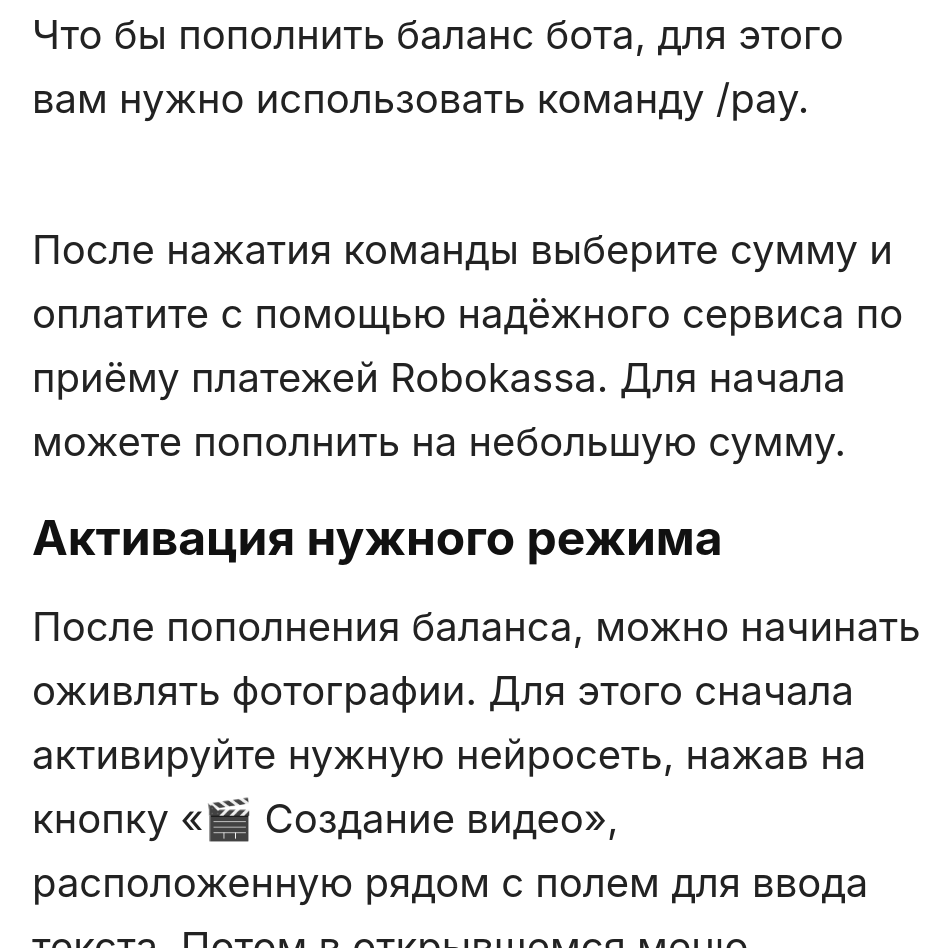
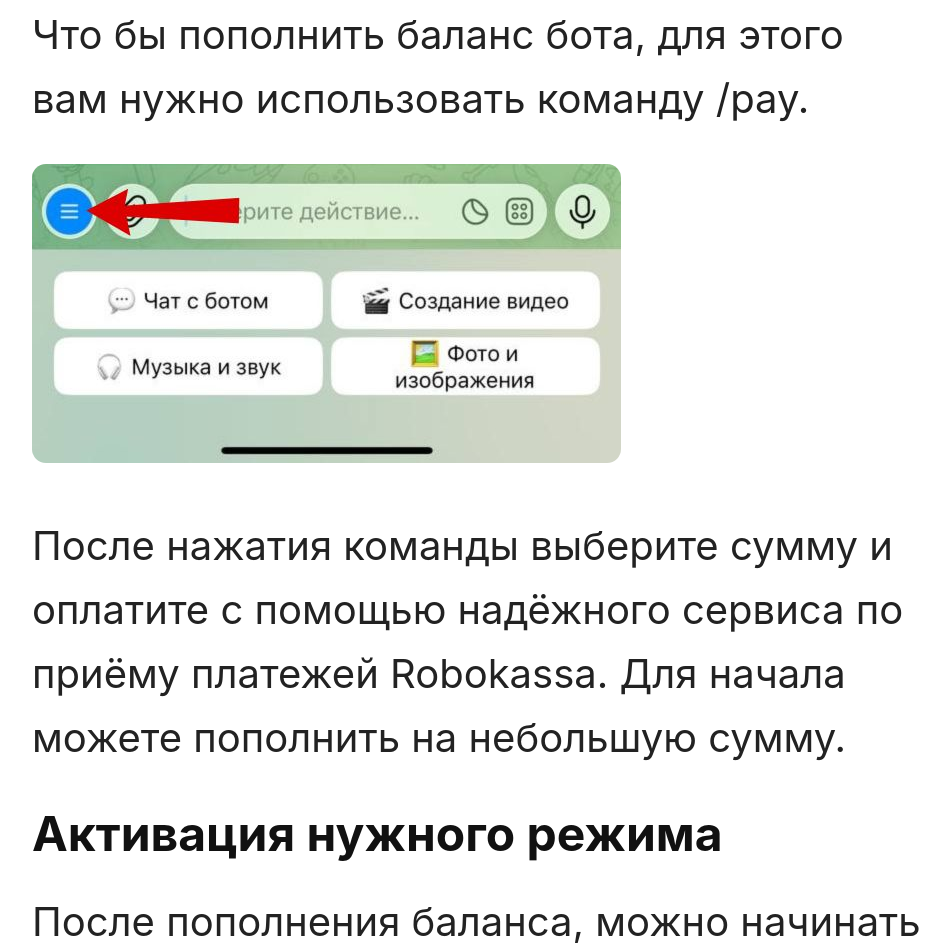
Before and after one commit to 001nat/100neiro-miniapp-, a plain HTML site: page guides/live-photo.html in a window 1280 px wide. Shown: the part 5694-6642 px from the top of the page, without its empty margins (160-1110 px from the left). Drawn offline with Linux system fonts and the light colour scheme.

Commit message:
Add files via upload

```diff
--- a/guides/live-photo.html
+++ b/guides/live-photo.html
@@ -76,9 +76,9 @@ Runway 720p за 15 рублей имеет хорошее разрешение
 <p>
     Что бы пополнить баланс бота, для этого вам нужно использовать команду /pay.
 </p>
-
-<img src="../assets/img/menu1.jpg" alt="">
-
+<p>
+  <img src="../assets/menu1.jpg" alt="Пополнение" />
+</p>
 <p>
     После нажатия команды выберите сумму и оплатите с помощью надёжного сервиса по приёму платежей Robokassa. Для начала можете пополнить на небольшую сумму.
 </p>
```
